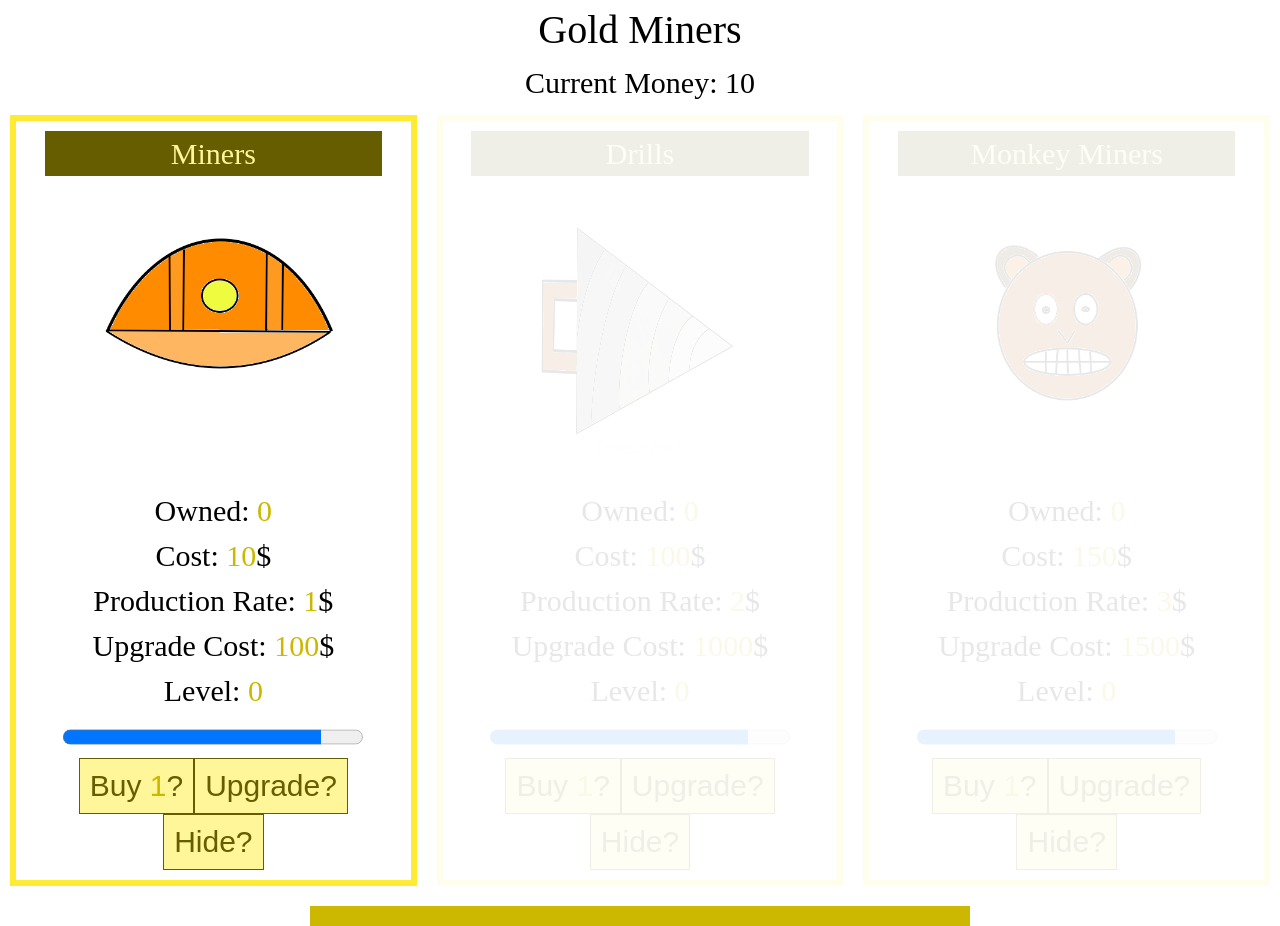
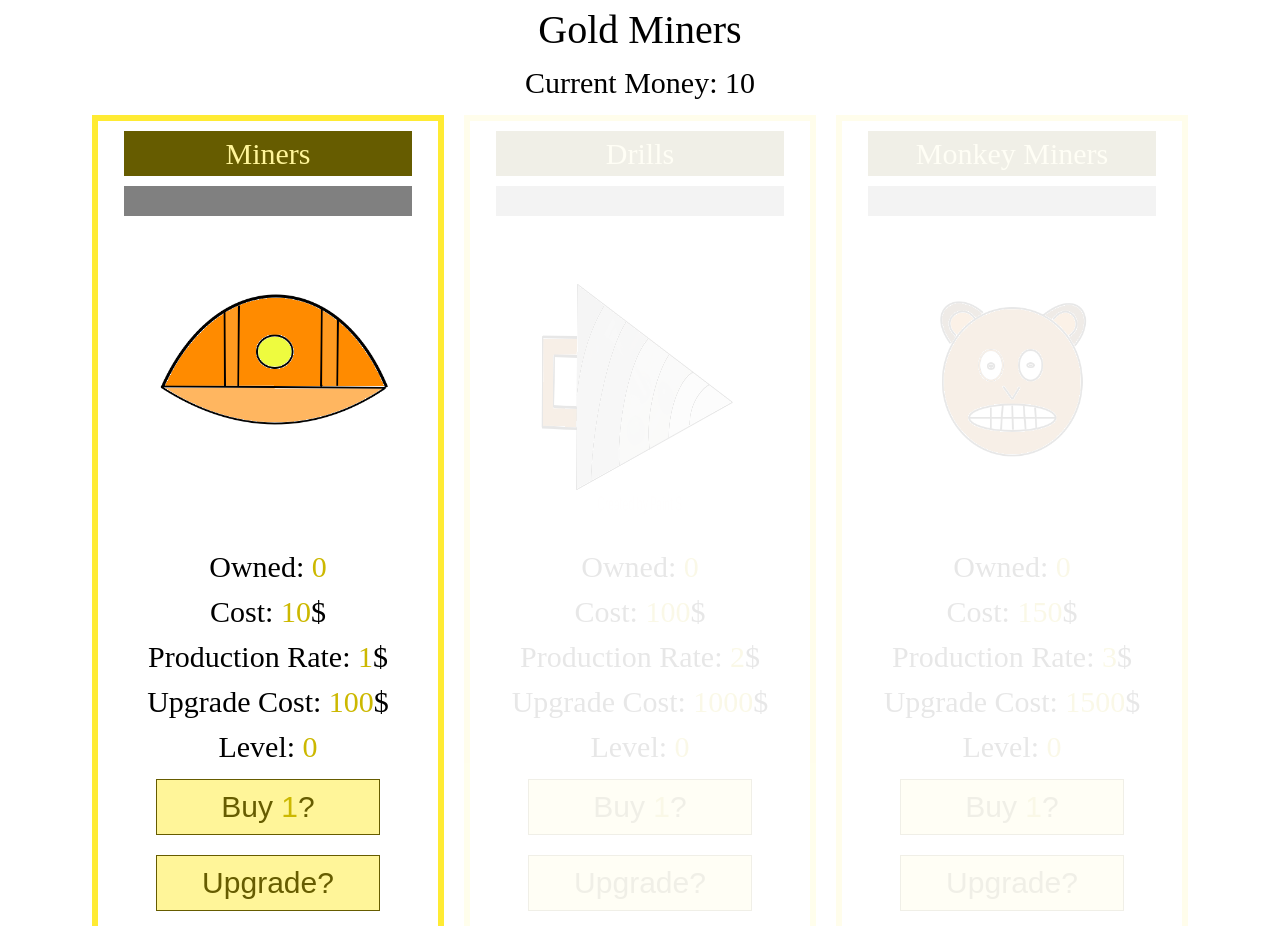
Before and after one commit to collerhatguy/coal-miner-fixed, a React (Create React App) app: page / in a window 1280 px wide. Shown: the top 926 px of the page. Built offline with nearby package versions, Linux system fonts and the light colour scheme.

Commit message:
styled the progress bar further

```diff
--- a/src/components/Worker.js
+++ b/src/components/Worker.js
@@ -17,6 +17,7 @@ export default function Worker({worker, money, setMoney, multiplier}) {
              <div
                 ref={workerVisibility}
                 >
+                <progress max={100} value={progress} />
                 <img
                     className="worker-image"
                     src={workerState.img} />
@@ -25,7 +26,6 @@ export default function Worker({worker, money, setMoney, multiplier}) {
                 <h4>Production Rate: <span>{workerState.productionRate}</span>$</h4>
                 <h4>Upgrade Cost: <span>{workerState.productionRateUpgradeCost}</span>$</h4>
                 <h4>Level: <span>{workerState.level}</span></h4>
-                <progress max={100} value={progress} />
                 <button onClick={() => BuyWorker()}>Buy <span>{multiplier}</span>?</button>
                 <button onClick={() => UpgradeWorker()}>Upgrade?</button>
             </div>
--- a/src/css/App.css
+++ b/src/css/App.css
@@ -95,6 +95,11 @@ button {
   -webkit-transition-duration: 300ms;
           transition-duration: 300ms;
   padding: 1rem;
+  margin: 1rem;
+  width: 70%;
+  min-width: -webkit-min-content;
+  min-width: -moz-min-content;
+  min-width: min-content;
 }
 
 button:focus, button:hover {
@@ -109,6 +114,21 @@ input {
 
 span {
   color: #ccb800;
+}
+
+progress {
+  margin: 1rem;
+  border-radius: 0px;
+  width: 90%;
+}
+
+progress::-webkit-pregress-bar, progress::-moz-progress-bar {
+  background-color: #ffeb33;
+  border: #665c00;
+}
+
+progress::-webkit-progress-value {
+  background-color: #ffeb33;
 }
 
 #multiplierContainer {
--- a/src/css/_tags.scss
+++ b/src/css/_tags.scss
@@ -21,6 +21,9 @@ button {
     border: $tertiary-color-400 solid .1rem;
     transition-duration: 300ms;
     padding: 1rem;
+    margin: 1rem;
+    width: 70%;
+    min-width: min-content;
     &:focus, &:hover {
         outline: none;
         background-color: $tertiary-color-400;
@@ -33,3 +36,15 @@ input {
 span {
     color: $tertiary-color-300;
 }
+progress {
+    margin: 1rem;
+    border-radius: 0px;
+    width: 90%;
+    &::-webkit-pregress-bar, &::-moz-progress-bar {
+        background-color: $tertiary-color-200;
+        border: $tertiary-color-400
+    }
+    &::-webkit-progress-value {
+        background-color: $tertiary-color-200;
+    }
+}
--- a/src/hooks/useWorker.js
+++ b/src/hooks/useWorker.js
@@ -61,6 +61,7 @@ export default function useWorker(worker, setMoney, money, multiplier) {
     }, [miningTrigger]);
 
     useEffect(() => {
+        if (state.owned === 0) return;
         setProgress(Math.floor(((Date.now() - lastMinedTime) / miningSpeed) * 100));
     }, [progressTrigger])
 
```
Also changed, not shown: 2 other files (tests, documents, lock files or other folders).
